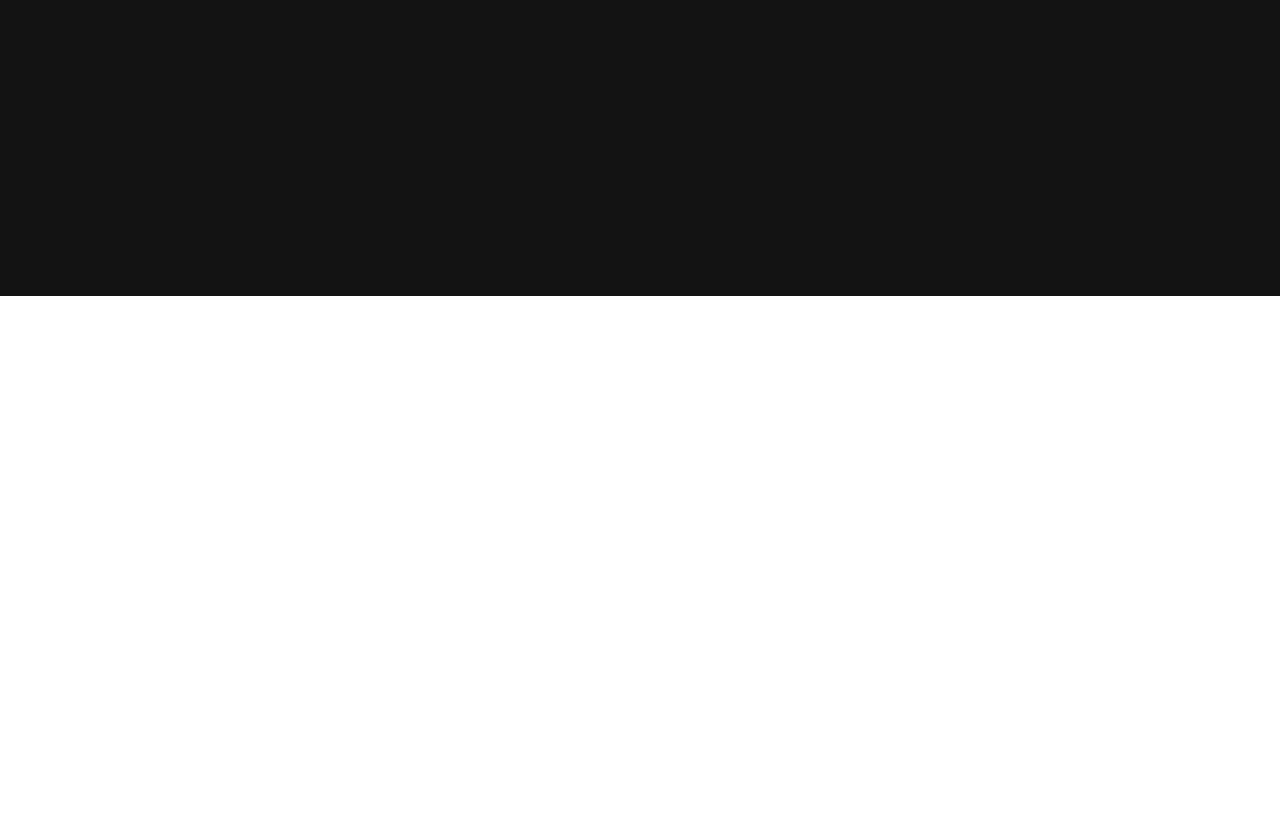
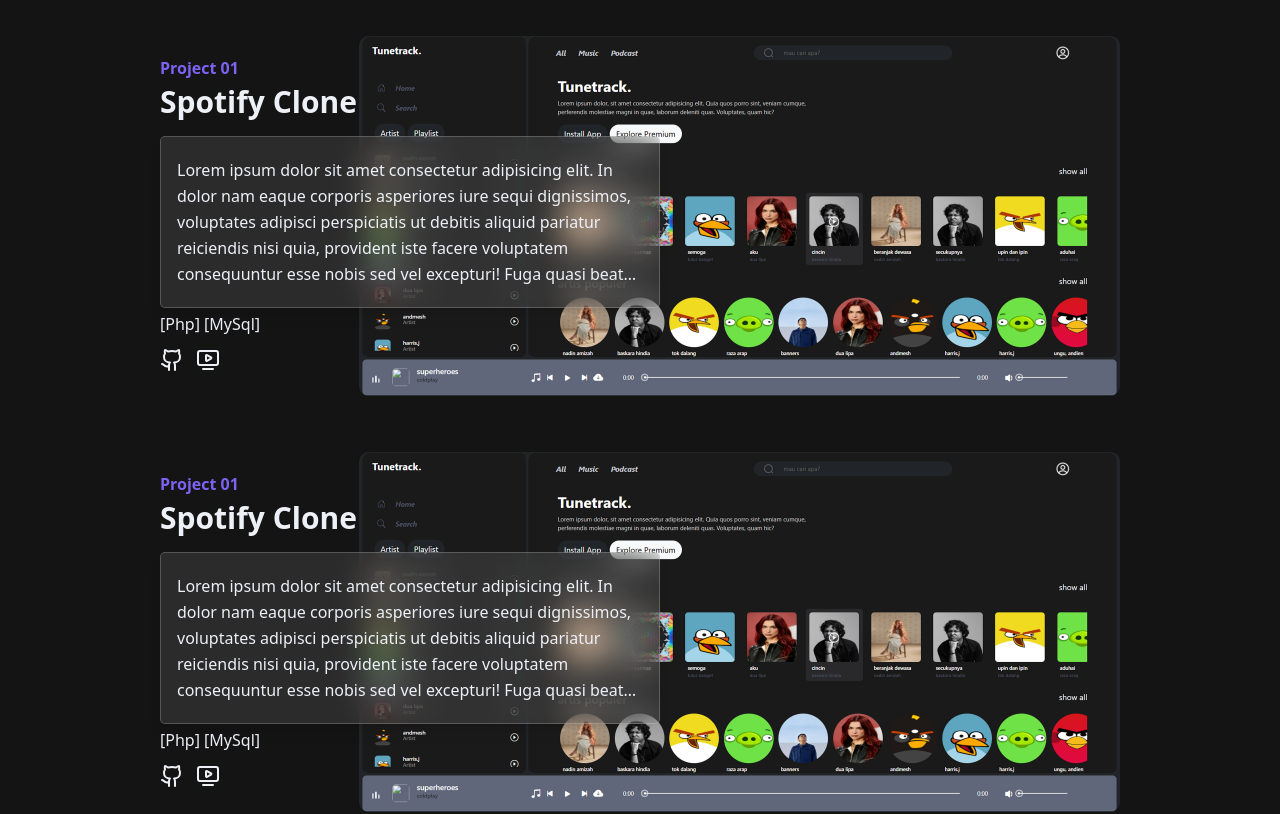
Before and after one commit to Biagiarchiefz/hello-im-biagi, a React (Vite) app: page / in a window 1280 px wide. Shown: the part 1780-2594 px from the top of the page. Before the commit the page ends 2076 px from the top, so only its background shows below. Built offline with nearby package versions, Linux system fonts and the light colour scheme.

Commit message:
add project section and Interested components

```diff
--- a/src/App.tsx
+++ b/src/App.tsx
@@ -2,6 +2,7 @@
 // import "./App.css";
 import Home from "./pages/Home";
 import Navbar from "./components/Navbar";
+import Footer from "./components/Footer";
 
 function App() {
   return (
@@ -10,6 +11,7 @@
       <Routes>
         <Route path="/" element={<Home />} />
       </Routes>
+      <Footer/>
     </>
   );
 }
--- /dev/null
+++ b/src/components/Footer.tsx
@@ -0,0 +1,11 @@
+import React from 'react'
+
+const Footer = () => {
+  return (
+    <div>
+
+    </div>
+  )
+}
+
+export default Footer
--- /dev/null
+++ b/src/components/Interested.tsx
@@ -0,0 +1,18 @@
+import React from 'react'
+import { Link } from 'react-router'
+
+const Interested = () => {
+  return (
+    <div className='px-[160px] mt-[150px] h-[50vh] text-[#EDF0F7]'>
+      <div className="h-[138px] rounded-[3px] flex justify-between items-center px-8 bg-[#7E62F3]/10">
+            <h1 className='text-4xl font-bold'>Interested working with me?</h1>
+            <div className="flex gap-4">
+              <Link to="/projects" className='px-5 py-2 border border-[#7E62F3] font-semibold'>See More Project</Link>
+              <Link to="/contact" className='px-5 py-2 bg-[#7E62F3] font-semibold'>Contact Me</Link>
+            </div>
+      </div>
+    </div>
+  )
+}
+
+export default Interested
--- a/src/pages/Home.tsx
+++ b/src/pages/Home.tsx
@@ -1,8 +1,17 @@
 import myName from "../assets/img/myName.png";
 import aboutMe from "../assets/img/ABOUT ME-b.png";
 import fhoto from "../assets/img/fhoto.png";
-import myWorks from "../assets/img/MY WORKS-b.png"
-import { Dribbble, Github, Instagram, Linkedin, MoveRight } from "lucide-react";
+import project2 from "../assets/img/project 2.png";
+import myWorks from "../assets/img/MY WORKS-b.png";
+import {
+  Dribbble,
+  Github,
+  Instagram,
+  Linkedin,
+  MoveRight,
+  TvMinimalPlay,
+} from "lucide-react";
+import Interested from "@/components/Interested";
 
 const Home = () => {
   return (
@@ -77,19 +86,16 @@
             </p>
             <p>
               {" "}
-              Here are some of the technologies I’ve learned: <br /> → HTML <br /> → CSS <br /> →
-              JavaScript <br /> → React.js
+              Here are some of the technologies I’ve learned: <br /> → HTML{" "}
+              <br /> → CSS <br /> → JavaScript <br /> → React.js
             </p>
           </div>
         </div>
       </div>
 
-
-
       {/* Project Section */}
-      <div className="h-[50vh] px-[160px] mt-20">
-
-         <div className="title relative">
+      <div className="px-[160px] mt-20">
+        <div className="title relative">
           <h1 className="text-[#7E62F3] font-bold text-5xl pt-3 px-11 w-full relative flex justify-end">
             MY WORKS
           </h1>
@@ -100,17 +106,71 @@
           />
         </div>
 
-        <div className="">
-          <div className="">
-            <h3>Project 01</h3>
-            <h1></h1>
+        <div className="text-[#EDF0F7] flex mt-20 relative">
+          <div className="flex flex-col gap-1 pt-5">
+            <h3 className="font-semibold text-[#7E62F3]">Project 01</h3>
+            <h1 className="text-3xl font-bold">Spotify Clone</h1>
+            <div className="max-w-[500px] z-10 py-5 px-4 mt-3 rounded-[5px] bg-white/10 backdrop-blur-lg border border-white/20 shadow-lg">
+              <p className="line-clamp-5 leading-relaxed">
+                Lorem ipsum dolor sit amet consectetur adipisicing elit. In
+                dolor nam eaque corporis asperiores iure sequi dignissimos,
+                voluptates adipisci perspiciatis ut debitis aliquid pariatur
+                reiciendis nisi quia, provident iste facere voluptatem
+                consequuntur esse nobis sed vel excepturi! Fuga quasi beatae et
+                nobis! Reprehenderit debitis ut inventore, laudantium nam
+                quaerat, incidunt obcaecati numquam aperiam eum omnis
+                perspiciatis asperiores optio modi. Cupiditate, pariatur enim!
+                Facere saepe, ipsam reprehenderit eius hic harum libero?
+              </p>
+            </div>
+            <p className="max-w-[430px]">[Php] [MySql]</p>
+            <div className="flex gap-3 mt-2 ">
+              <Github />
+              <TvMinimalPlay />
+            </div>
           </div>
 
-          <img src="" alt="" />
-
+          <img
+            src={project2}
+            alt=""
+            className="max-w-[761px] absolute right-0"
+          />
         </div>
 
+        <div className="text-[#EDF0F7] flex mt-20 relative">
+          <div className="flex flex-col gap-1 pt-5">
+            <h3 className="font-semibold text-[#7E62F3]">Project 01</h3>
+            <h1 className="text-3xl font-bold">Spotify Clone</h1>
+            <div className="max-w-[500px] z-10 py-5 px-4 mt-3 rounded-[5px] bg-white/10 backdrop-blur-lg border border-white/20 shadow-lg">
+              <p className="line-clamp-5 leading-relaxed">
+                Lorem ipsum dolor sit amet consectetur adipisicing elit. In
+                dolor nam eaque corporis asperiores iure sequi dignissimos,
+                voluptates adipisci perspiciatis ut debitis aliquid pariatur
+                reiciendis nisi quia, provident iste facere voluptatem
+                consequuntur esse nobis sed vel excepturi! Fuga quasi beatae et
+                nobis! Reprehenderit debitis ut inventore, laudantium nam
+                quaerat, incidunt obcaecati numquam aperiam eum omnis
+                perspiciatis asperiores optio modi. Cupiditate, pariatur enim!
+                Facere saepe, ipsam reprehenderit eius hic harum libero?
+              </p>
+            </div>
+            <p className="max-w-[430px]">[Php] [MySql]</p>
+            <div className="flex gap-3 mt-2 ">
+              <Github />
+              <TvMinimalPlay />
+            </div>
+          </div>
+
+          <img
+            src={project2}
+            alt=""
+            className="max-w-[761px] absolute right-0"
+          />
+        </div>
       </div>
+
+      {/* Interested working */}
+      <Interested />
     </div>
   );
 };
```
Also changed, not shown: src/assets/img/project 2.png (added).
